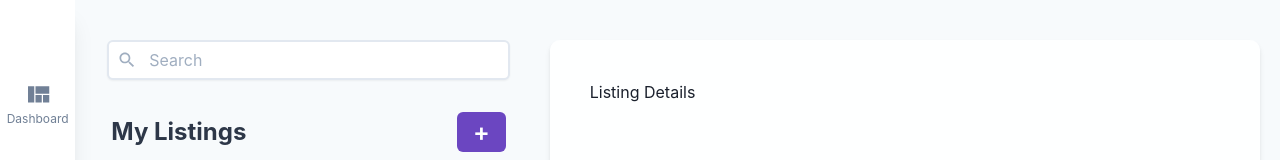
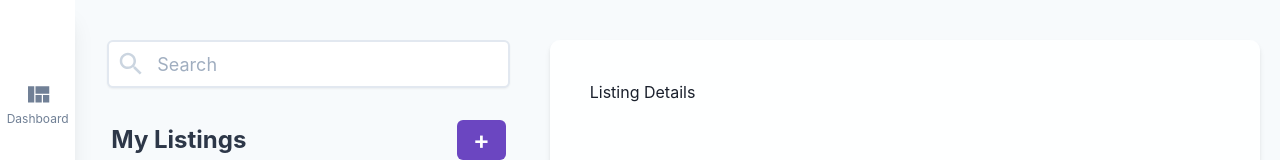
Before and after one commit to ifindev/property-listing-renting, a React (Create React App) app: page / in a window 1280 px wide. Shown: the top 160 px of the page. Built offline with nearby package versions, Linux system fonts and the light colour scheme.

Commit message:
Edit styling in SearchField component

```diff
--- a/src/components/Listings/HostListings/SearchField.jsx
+++ b/src/components/Listings/HostListings/SearchField.jsx
@@ -1,15 +1,23 @@
 import React from 'react';
-import { InputGroup, InputLeftElement, Input, Text } from '@chakra-ui/react';
+import {
+  Box,
+  InputGroup,
+  InputLeftElement,
+  Input,
+  Text,
+} from '@chakra-ui/react';
 import { MdSearch } from 'react-icons/md';
 
 const SearchField = () => {
   return (
-    <div>
+    <Box>
       <InputGroup>
         <InputLeftElement
+          mt={1}
+          ml={1}
           pointerEvents="none"
           children={
-            <Text fontSize={20} color="gray.400">
+            <Text fontSize={30} color="gray.300">
               <MdSearch />
             </Text>
           }
@@ -17,9 +25,12 @@ const SearchField = () => {
         <Input
           type="search"
           placeholder="Search"
+          pl={12}
           boxShadow="sm"
           backgroundColor="white"
+          color="gray.700"
           borderWidth={2}
+          size="lg"
           _hover={{
             borderColor: 'blue.100',
           }}
@@ -28,7 +39,7 @@ const SearchField = () => {
           }}
         />
       </InputGroup>
-    </div>
+    </Box>
   );
 };
 
```
